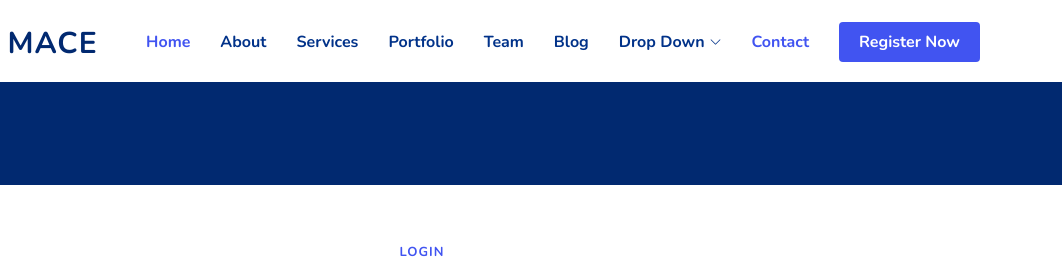
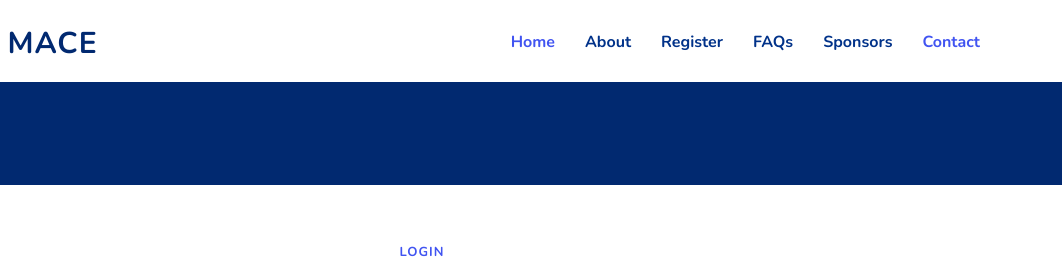
Before and after one commit to naeema-19/girlathon-frontend, a website: page login.html in a window 1280 px wide. Shown: the top 267 px of the page, 218-1280 px from the left. Drawn offline with nearby package versions, Linux system fonts and the light colour scheme.

Commit message:
Update login.html

```diff
--- a/login.html
+++ b/login.html
@@ -44,35 +44,24 @@
   <body>
   <!-- ======= Header ======= -->
   <header id="header" class="header fixed-top">
-      <div
-        class="container-fluid container-xl d-flex align-items-center justify-content-between"
-      >
+    <div class="container-fluid container-xl d-flex align-items-center justify-content-between">
+
       <a href="index.html" class="logo d-flex align-items-center">
-          <img src="assets/img/favicon.png" alt="" />
+        <img src="assets/img/favicon.png" alt="">
         <span>GDSC MACE</span>
       </a>
 
       <nav id="navbar" class="navbar">
         <ul>
-            <li><a class="nav-link scrollto active" href="#hero">Home</a></li>
-            <li><a class="nav-link scrollto" href="#about">About</a></li>
-            <li><a class="nav-link scrollto" href="#services">Services</a></li>
-            <li>
-              <a class="nav-link scrollto" href="#portfolio">Portfolio</a>
-            </li>
-            <li><a class="nav-link scrollto" href="#team">Team</a></li>
-            <li><a href="blog.html">Blog</a></li>
-            <li class="dropdown">
-              <a href="#"
-                ><span>Drop Down</span> <i class="bi bi-chevron-down"></i
-              ></a>
+          <li><a class="nav-link scrollto active" href="index.html#hero">Home</a></li>
+          <li><a class="nav-link scrollto" href="index.html#about">About</a></li>
+          <li><a class="nav-link scrollto" href="index.html#pricing">Register</a></li>
+          <li><a class="nav-link scrollto" href="index.html#faq">FAQs</a></li>
+          <li><a class="nav-link scrollto" href="index.html#clients">Sponsors</a></li>
+          <!--<li class="dropdown"><a href="#"><span>Drop Down</span> <i class="bi bi-chevron-down"></i></a>
             <ul>
               <li><a href="#">Drop Down 1</a></li>
-                <li class="dropdown">
-                  <a href="#"
-                    ><span>Deep Drop Down</span>
-                    <i class="bi bi-chevron-right"></i
-                  ></a>
+              <li class="dropdown"><a href="#"><span>Deep Drop Down</span> <i class="bi bi-chevron-right"></i></a>
                 <ul>
                   <li><a href="#">Deep Drop Down 1</a></li>
                   <li><a href="#">Deep Drop Down 2</a></li>
@@ -85,11 +74,8 @@
               <li><a href="#">Drop Down 3</a></li>
               <li><a href="#">Drop Down 4</a></li>
             </ul>
-            </li>
-            <li><a class="nav-link scrollto" href="#contact">Contact</a></li>
-            <li>
-              <a class="getstarted scrollto" href="#about">Register Now</a>
-            </li>
+          </li>-->
+          <li><a class="nav-link scrollto" href="index.html#contact">Contact</a></li>
           </ul>
           <i class="bi bi-list mobile-nav-toggle"></i>
         </nav>
```
Lines whose indentation alone changed are shown as unchanged.
